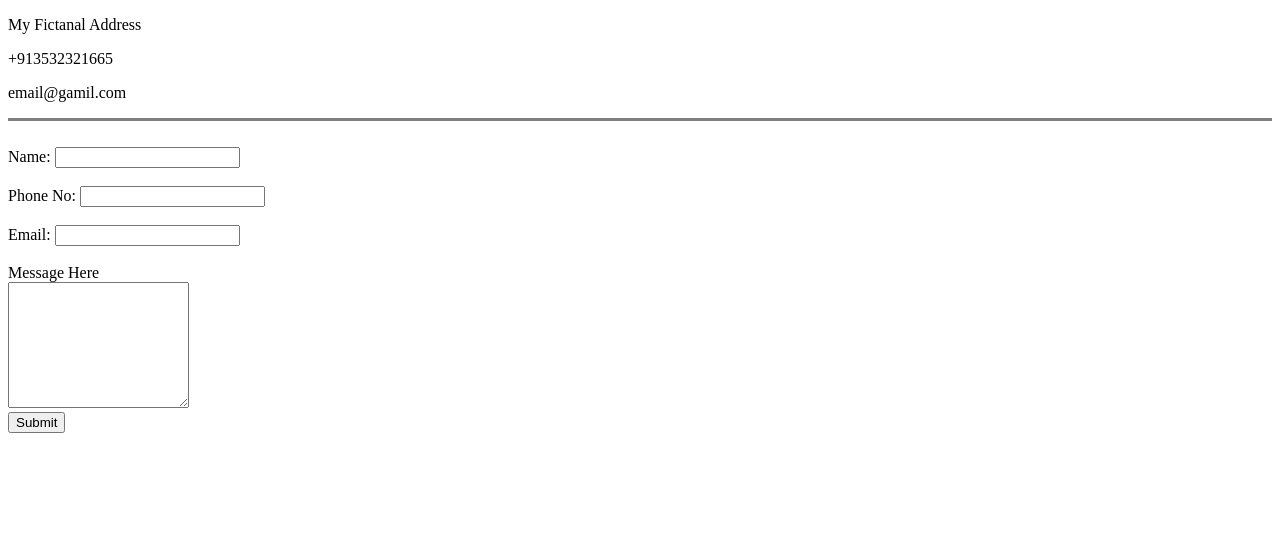
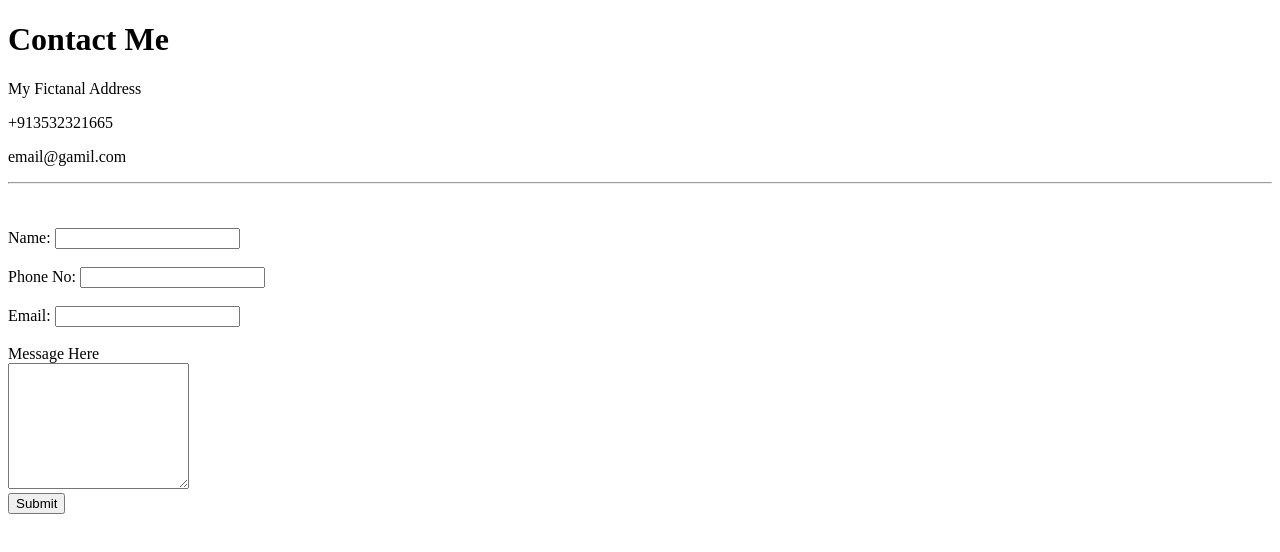
Before and after one commit to samuelpauldeepak/cv, a plain HTML site: page contact-me.html in a window 1280 px wide. Drawn offline with Linux system fonts and the light colour scheme.

Commit message:
Update contact-me.html

```diff
--- a/contact-me.html
+++ b/contact-me.html
@@ -1,25 +1,31 @@
 <!DOCTYPE html>
 <html lang="en" dir="ltr">
+
 <head>
   <meta charset="utf-8">
   <title>Contact</title>
+  <link rel="stylesheet" href="css/styles.css" />
 </head>
+
 <body>
+  <h1>Contact Me</h1>
   <p>My Fictanal Address</p>
   <p>+913532321665</p>
   <p>email@gamil.com</p>
-    <hr size=3 noshade />
+  <hr>
   <br>
-    <form  action="mailto:infolollipopa4511@gmail.com" method="post" enctype="text/plain">
+  <br>
+  <form action="mailto:infolollipopa4511@gmail.com" method="post" enctype="text/plain">
     <lable>Name:</lable>
-       <input type="text" name="Your Name:" ><br ><br>
+    <input type="text" name="Your Name:"><br><br>
     <lable>Phone No:</lable>
-       <input type="tel" name="Your Number" ><br><br>
+    <input type="tel" name="Your Number"><br><br>
     <lable>Email:</lable>
     <input type="email" name="Your Email" value=""><br><br>
     <label>Message Here</label><br>
     <textarea name="Your Message" rows="8" cols="20"></textarea><br>
-       <input type="submit" formtarget="_blank" >
+    <input type="submit" formtarget="_blank">
   </form>
 </body>
+
 </html>
```
Lines whose indentation alone changed are shown as unchanged.
